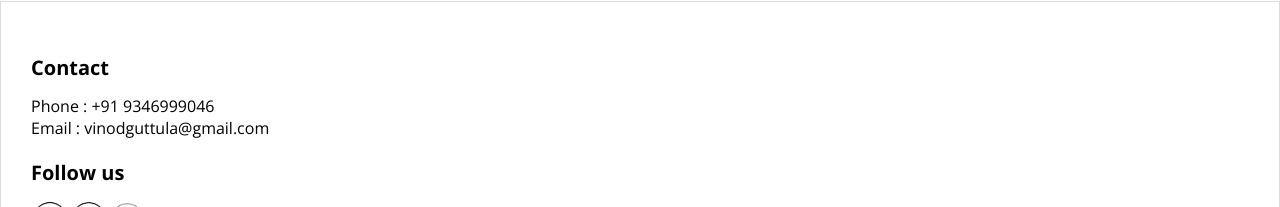
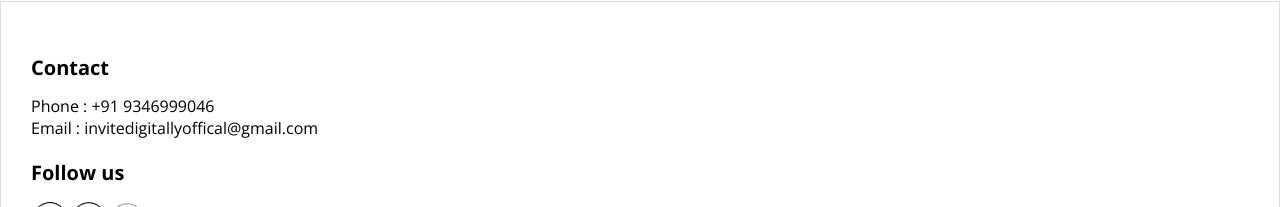
Before and after one commit to vinodvinnueswar/InviteDigitly_Web, a React (Vite) app: page / in a window 1280 px wide. Shown: the part 3343-3550 px from the top of the page. Built offline with nearby package versions, Linux system fonts and the light colour scheme; no server answers; a web font is replaced by a local one.

Commit message:
changes in contact

```diff
--- a/src/Components/Contacts.jsx
+++ b/src/Components/Contacts.jsx
@@ -16,15 +16,15 @@ const Contacts = () => {
         <div className="Contact-details">
           <h4>Contact</h4>
             <p>Phone : +91 9346999046</p>
-            <p>Email : vinodguttula@gmail.com</p>
+            <p>Email : invitedigitallyoffical@gmail.com</p>
         </div>
         <div className="Social-Media">
              <h4>Follow us</h4>
-          <a href="https://digitalinvitationonline.com/npyd4frxwx7c/">
+          <a href="https://www.facebook.com/profile.php?id=61576721319356">
           <img src={facebook} alt="" />
           </a>
 
-           <a href="https://invitation1-seven.vercel.app/">
+           <a href="https://www.instagram.com/invite.digitally_official">
            <img src={instagram} alt="" />
            </a>
             <img src={youtube} alt="" />
```
